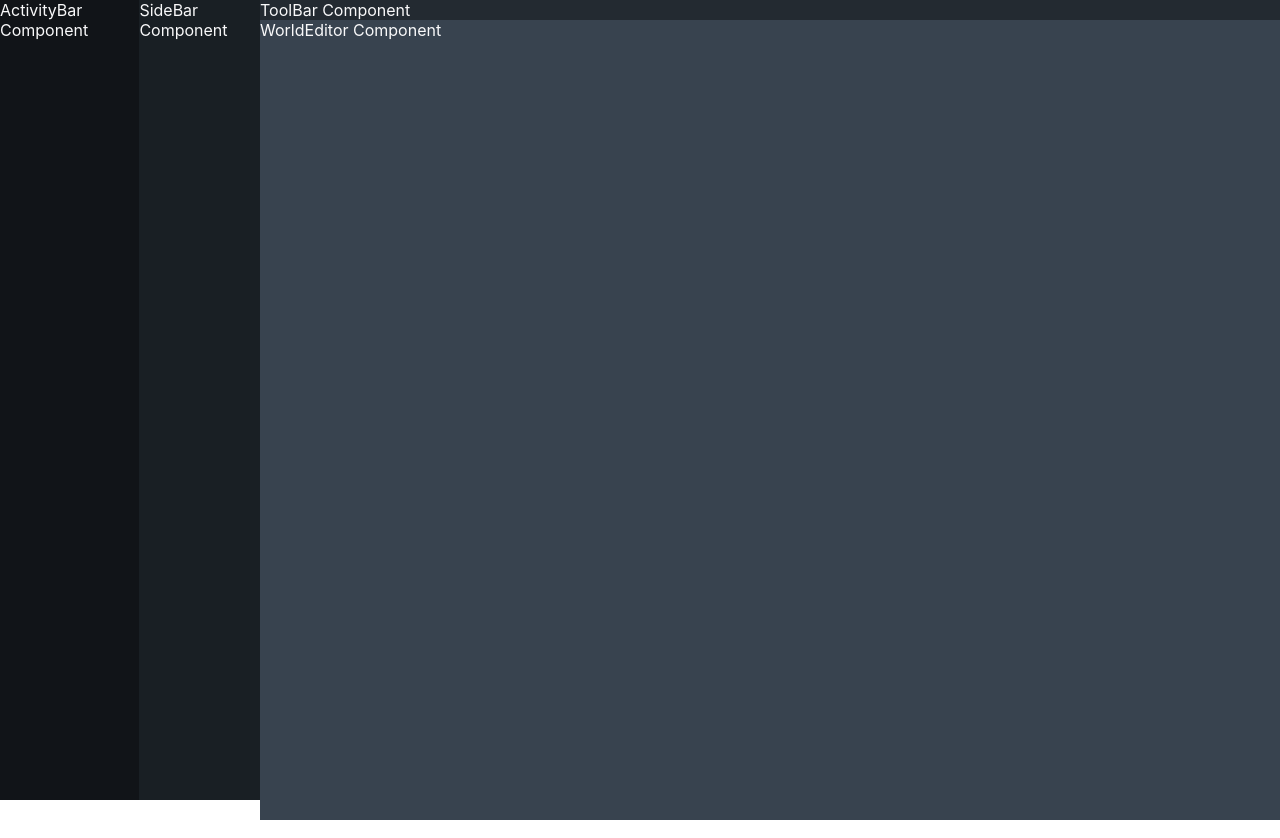
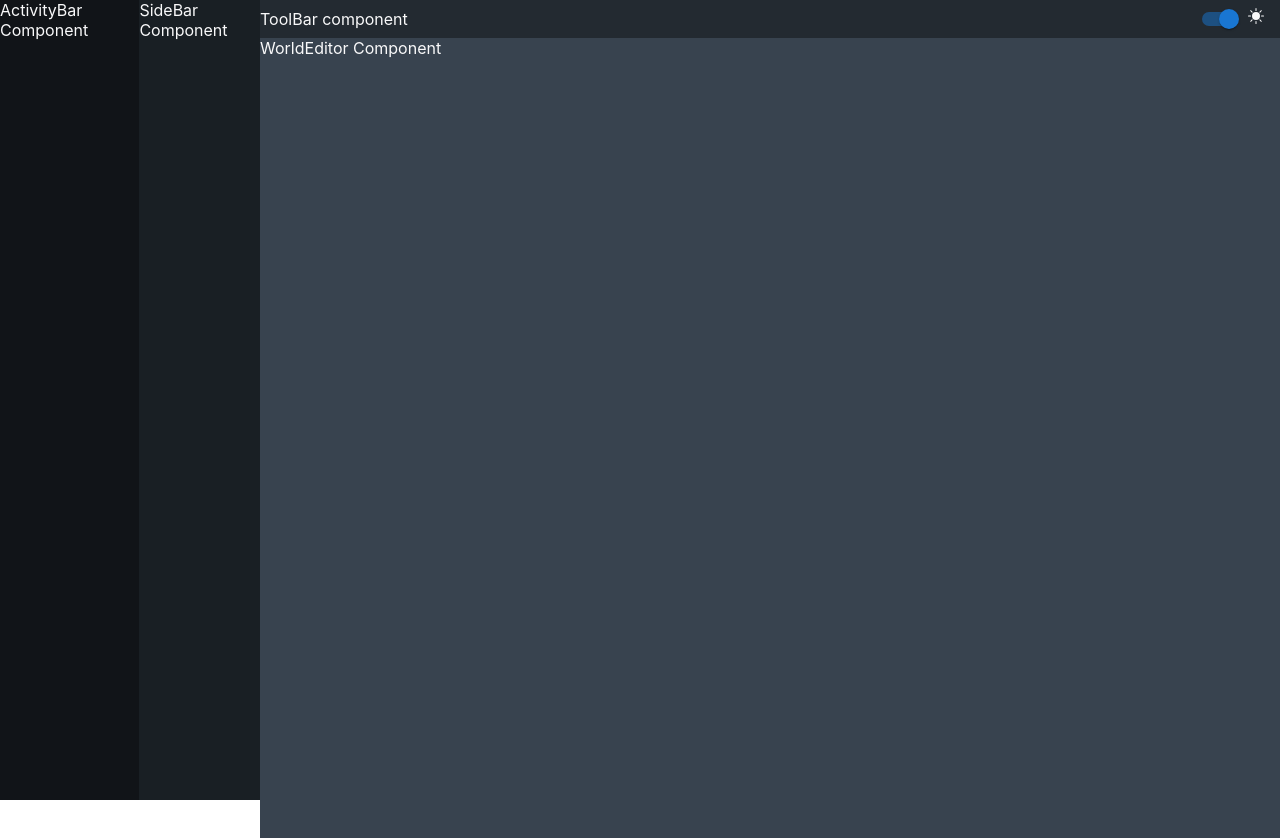
Before and after one commit to JoshuaIsrael/Archivist, a React (Create React App) app: page / in a window 1280 px wide. Built offline with nearby package versions, Linux system fonts and the light colour scheme.

Commit message:
Added switching between themes

```diff
--- a/package.json
+++ b/package.json
@@ -3,6 +3,9 @@
   "version": "0.1.0",
   "private": true,
   "dependencies": {
+    "@emotion/react": "^11.9.3",
+    "@emotion/styled": "^11.9.3",
+    "@mui/material": "^5.9.1",
     "@reduxjs/toolkit": "^1.8.3",
     "@testing-library/jest-dom": "^5.16.4",
     "@testing-library/react": "^13.3.0",
@@ -14,6 +17,7 @@
     "generate-react-cli": "^7.2.0",
     "react": "^18.2.0",
     "react-dom": "^18.2.0",
+    "react-icons": "^4.4.0",
     "react-redux": "^8.0.2",
     "react-router-dom": "^6.3.0",
     "react-scripts": "5.0.1",
--- /dev/null
+++ b/src/common/ThemeSwitch/ThemeSwitch.module.scss
@@ -0,0 +1,5 @@
+.ThemeSwitch {
+    display: flex;
+    align-items: center;
+    justify-content: center;
+}
--- /dev/null
+++ b/src/common/ThemeSwitch/ThemeSwitch.tsx
@@ -0,0 +1,27 @@
+import { FormControlLabel, FormGroup, Switch } from '@mui/material';
+import React, { FC, useContext } from 'react';
+import ThemeContext from '../../contexts/ThemeContext';
+import { DarkTheme } from '../../themes/dark-theme';
+import { LightTheme } from '../../themes/light-theme';
+import { BsSunFill, BsMoonFill } from 'react-icons/bs'
+import styles from './ThemeSwitch.module.scss';
+
+interface ThemeSwitchProps {}
+
+const ThemeSwitch: FC<ThemeSwitchProps> = () => {
+  const themeContext = useContext(ThemeContext);
+
+  const onThemeChange = async (e: any) => {
+    e.target.checked ? themeContext?.setTheme(DarkTheme) : themeContext?.setTheme(LightTheme);
+  }
+
+  return (
+    <div className={styles.ThemeSwitch}>
+      <FormGroup>
+        <FormControlLabel control={<Switch defaultChecked onChange={onThemeChange}/>} label={themeContext?.theme === DarkTheme ? <BsSunFill/> : <BsMoonFill/> } />
+      </FormGroup>
+    </div>
+  )
+};
+
+export default ThemeSwitch;
--- a/src/components/ActivityBar/ActivityBar.module.scss
+++ b/src/components/ActivityBar/ActivityBar.module.scss
@@ -1,3 +1,4 @@
 .ActivityBar {
     height: 100%;
+    transition: color 0.2s, background-color 0.2s;
 }
--- a/src/components/SideBar/SideBar.module.scss
+++ b/src/components/SideBar/SideBar.module.scss
@@ -1,3 +1,4 @@
 .SideBar {
     height: 100%;
+    transition: color 0.2s, background-color 0.2s;
 }
--- a/src/components/ToolBar/ToolBar.module.scss
+++ b/src/components/ToolBar/ToolBar.module.scss
@@ -1,3 +1,7 @@
 .ToolBar {
     width: 100%;
+    transition: color 0.2s, background-color 0.2s;
+    display: flex;
+    align-items: center;
+    justify-content: space-between;
 }
--- a/src/components/ToolBar/ToolBar.tsx
+++ b/src/components/ToolBar/ToolBar.tsx
@@ -1,4 +1,5 @@
 import React, { FC, useContext } from 'react';
+import ThemeSwitch from '../../common/ThemeSwitch/ThemeSwitch';
 import ThemeContext from '../../contexts/ThemeContext';
 import styles from './ToolBar.module.scss';
 
@@ -14,7 +15,8 @@ const ToolBar: FC<ToolBarProps> = () => {
 
   return (
     <div className={styles.ToolBar} style={toolBarStyle}>
-      ToolBar Component
+      ToolBar component
+      <ThemeSwitch/>
     </div>
   )
 };
```
Also changed, not shown: 1 other file (tests, documents, lock files or other folders).
